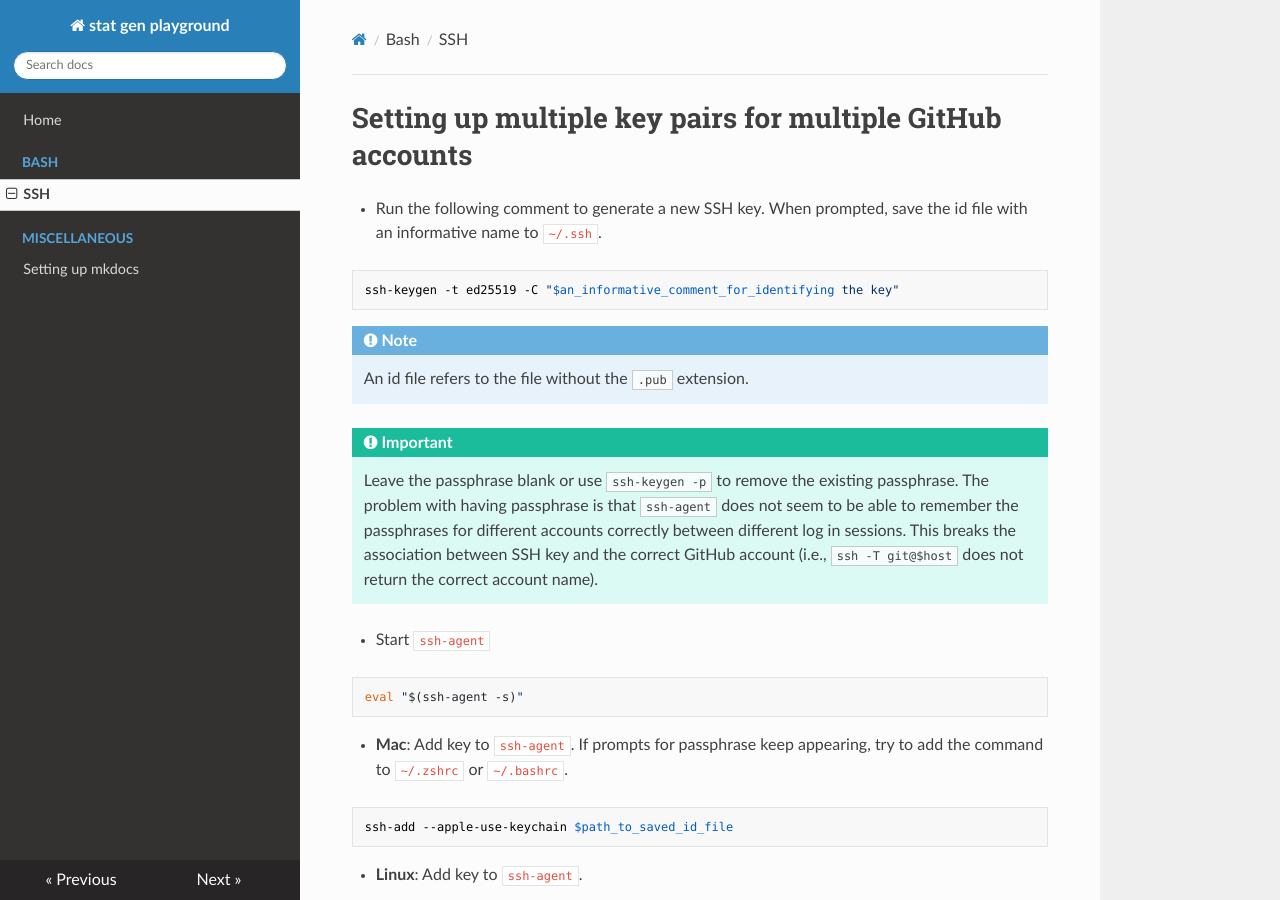
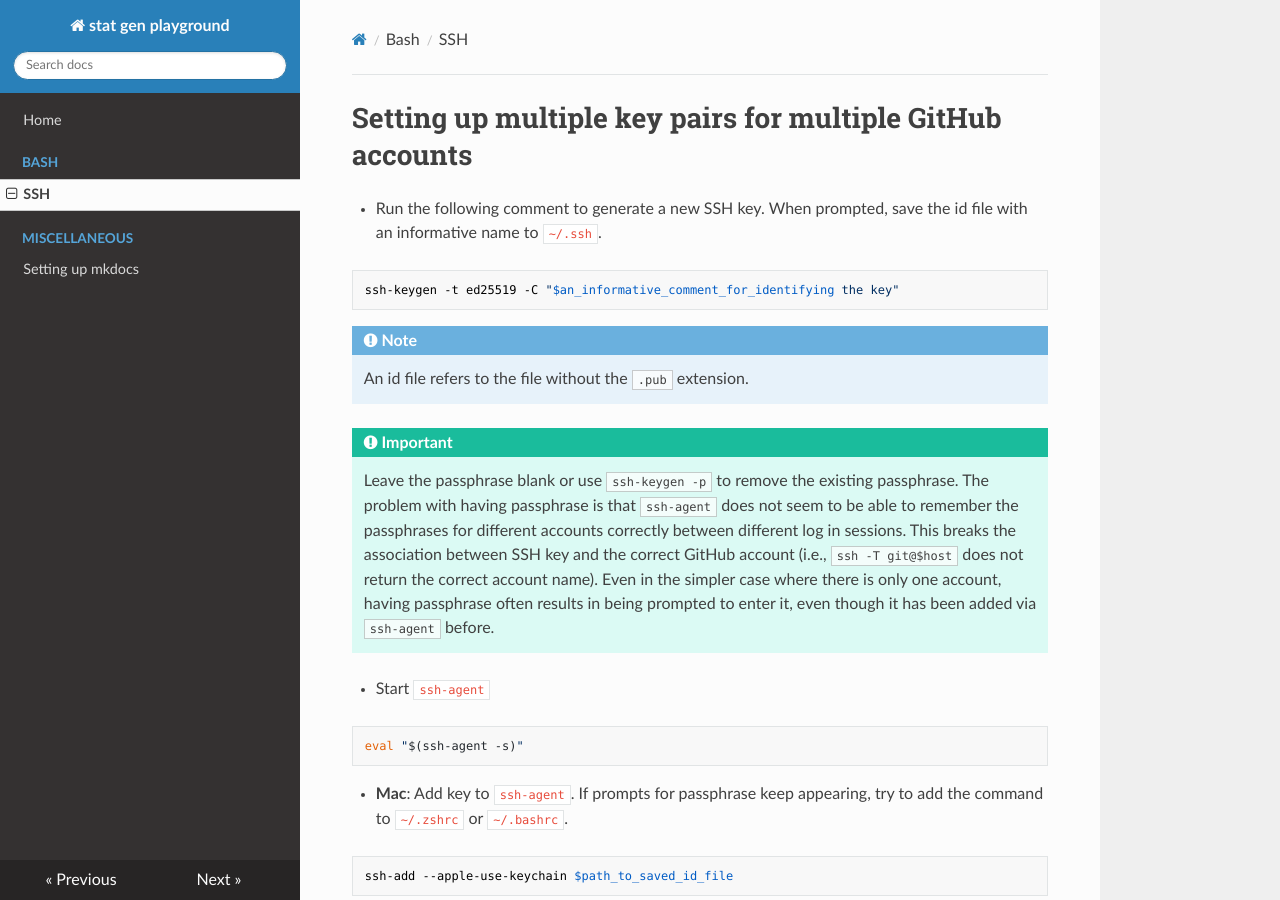
Before and after one commit to drkaizeng/statistics_and_engineering_lab, an MkDocs documentation site: the page built from docs/bash/ssh.md, in a window 1280 px wide and 900 px high. Built offline with MkDocs 1.6.1, drawn with Linux system fonts in a browser that asks for light colours; nearby versions of some CDN libraries.

Commit message:
New notes re passphrase

````diff
--- a/docs/bash/ssh.md
+++ b/docs/bash/ssh.md
@@ -7,7 +7,7 @@ ssh-keygen -t ed25519 -C "$an_informative_comment_for_identifying the key"
     An id file refers to the file without the `.pub` extension.
 
 !!! important
-    Leave the passphrase blank or use `ssh-keygen -p` to remove the existing passphrase. The problem with having passphrase is that `ssh-agent` does not seem to be able to remember the passphrases for different accounts correctly between different log in sessions. This breaks the association between SSH key and the correct GitHub account (i.e., `ssh -T git@$host` does not return the correct account name).
+    Leave the passphrase blank or use `ssh-keygen -p` to remove the existing passphrase. The problem with having passphrase is that `ssh-agent` does not seem to be able to remember the passphrases for different accounts correctly between different log in sessions. This breaks the association between SSH key and the correct GitHub account (i.e., `ssh -T git@$host` does not return the correct account name). Even in the simpler case where there is only one account, having passphrase often results in being prompted to enter it, even though it has been added via `ssh-agent` before.
 
 - Start `ssh-agent`
 ```bash
````
